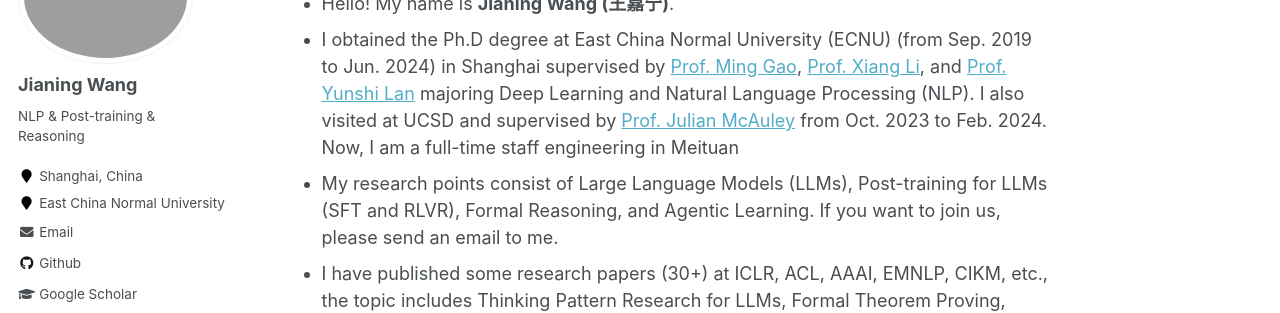
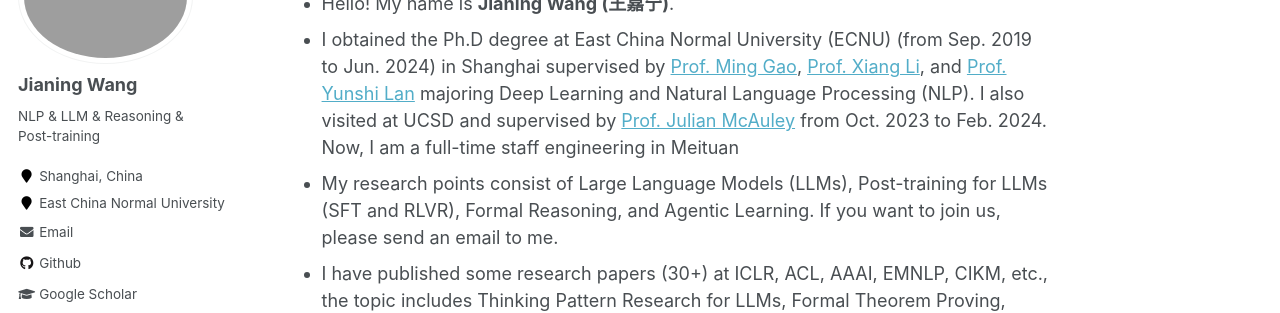
Before and after one commit to wjn1996/wjn1996.github.io, a Jekyll site: the page built from _pages/about.md, in a window 1280 px wide. Shown: the part 188-501 px from the top of the page. Built offline with Jekyll 4.4.1, drawn with Linux system fonts in a browser that asks for light colours; some web fonts are replaced.

Commit message:
edit profile

```diff
--- a/_config.yml
+++ b/_config.yml
@@ -82,7 +82,7 @@ analytics:
 author:
   name             : "Jianing Wang" # Your Sidebar Name
   avatar           : "profile.png"
-  bio              : "NLP & Post-training & Reasoning"
+  bio              : "NLP & LLM & Reasoning & Post-training"
   location         : "Shanghai, China"
   employer         : "East China Normal University"
   pubmed           :
```
